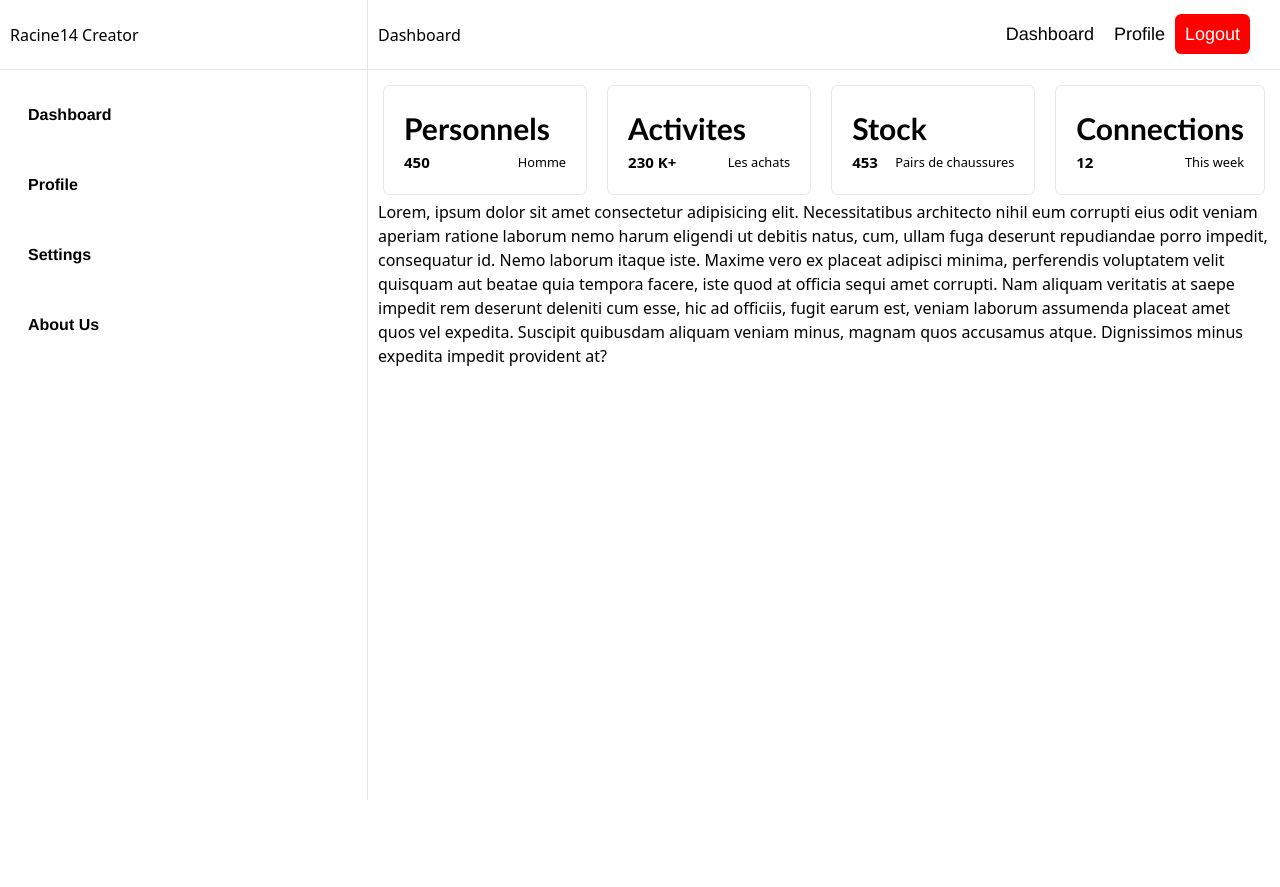
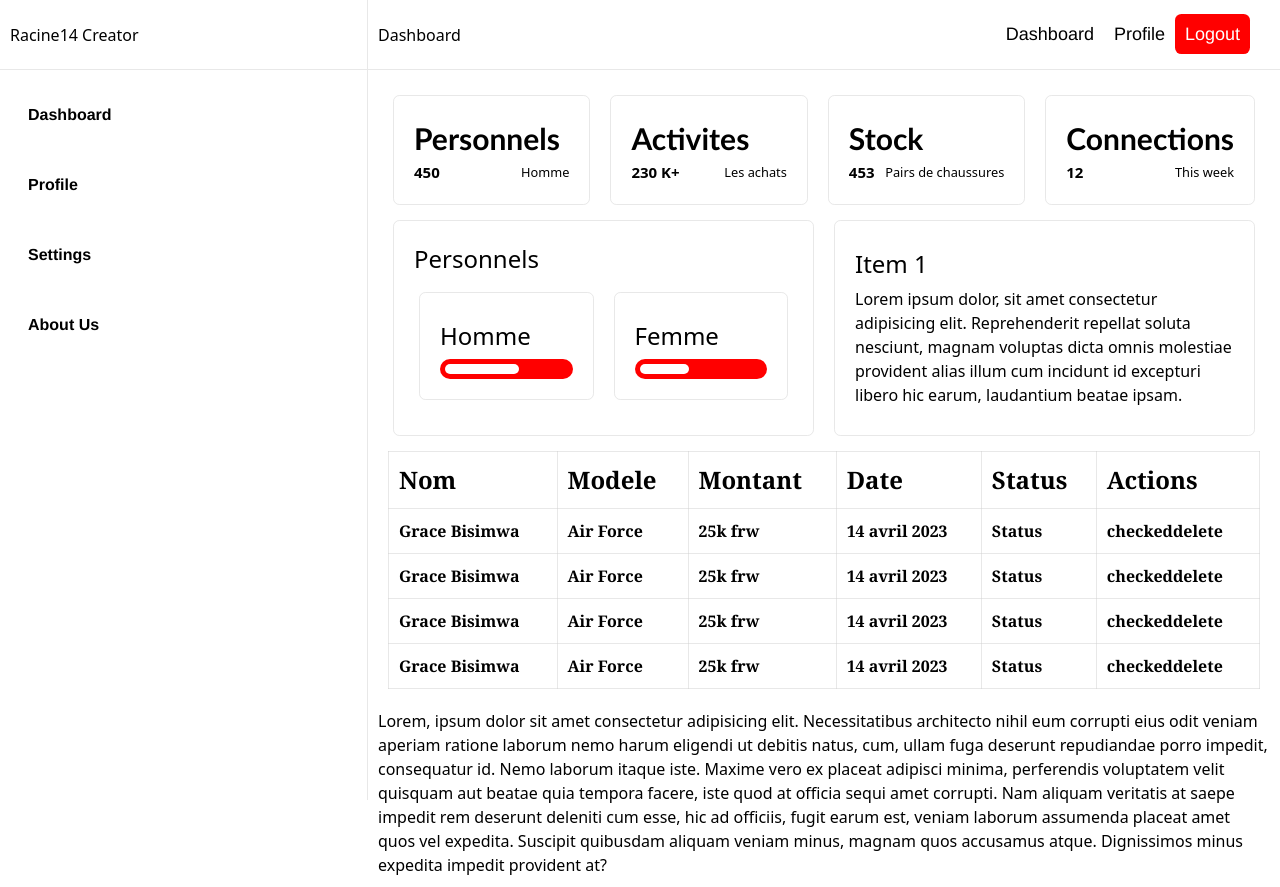
Before and after one commit to Racine14Creator/frontendReact, a React (Vite) app: page / in a window 1280 px wide. Before the commit the page ends 800 px from the top, so only its background shows below. Built offline with nearby package versions, Linux system fonts and the light colour scheme.

Commit message:
!? table

```diff
--- a/src/components/Dashboard/Dashboard.css
+++ b/src/components/Dashboard/Dashboard.css
@@ -30,9 +30,84 @@
     font-weight: 600;
 }
 
-@media (max-width: 760px) {
+.grid-2{
+    position: relative;
+    display: grid;
+    width: 100%;
+    grid-template-columns: repeat(2, 1fr);
+    gap: 20px;
+    padding: 5px;
+    margin: 10px 0;
+}
+
+.grid-2 .item-1{
+    position: relative;
+    display: block;
+    width: 100%;
+    padding: 20px;
+    border: 1px solid var(--grey);
+    border-radius: .4rem;
+}
+
+
+.item-1 h3{
+    font-size: x-large;
+    margin: 5px 0;
+}
+.item-1 h1{
+    font-size: x-large;
+}
+.cercle{
+    position: relative;
+    display: flex;
+    justify-content: start;
+    align-items: center;
+    width: 100%;
+    height: 20px;
+    padding: 5px;
+    border-radius: .7rem;
+    background-color: var(--red);
+}
+.cercle .path{
+    display: block;
+    padding: 5px;
+    height: 100%;
+    border-radius: .4rem;
+    background-color: var(--white);
+}
+
+
+@media (max-width: 1000px) {
     .grid{
         display: grid;
         grid-template-columns: 1fr;
     }
 }
+
+table.table{
+    position: relative;
+    width: 100%;
+    border-collapse: collapse;
+    border: 1px solid var(--grey);
+    font-family: Cambria, Cochin, Georgia, Times, 'Times New Roman', serif;
+    font-size: medium;
+    font-weight: 700;
+    padding: 5px;
+    margin: 10px 0;
+}
+
+.table thead{
+    text-align: left;
+    font-size: x-large;
+}
+
+.table,
+.table thead th,
+.table tbody tr td{
+    border: 1px solid var(--grey);
+    padding: 10px;
+}
+
+.table tbody tr{
+    padding: 10px;
+}
--- a/src/components/Dashboard/Dashboard.jsx
+++ b/src/components/Dashboard/Dashboard.jsx
@@ -3,6 +3,7 @@ import "./Dashboard.css";
 const Dashboard = () => {
   return (
     <>
+        <div className="wrapper">
         <div className="grid">
             <div className="item">
                 <h1 className="text-2xl text-bold">Personnels</h1>
@@ -34,6 +35,105 @@ const Dashboard = () => {
             </div>
 
         </div>
+
+        <div className="grid-2">
+            <div className="item-1">
+                <h1>Personnels</h1>
+                <div className="grid-2 bg-black">
+                    <div className="item-1">
+                        <h3>Homme</h3>
+                        <div className="cercle">
+
+                            <span className="path" style={{width: "60%"}}></span>
+                            <span className="percentage"></span>
+                        </div>
+                    </div>
+                    <div className="item-1">
+                        <h3>Femme</h3>
+                        <div className="cercle">
+
+                            <span className="path" style={{width: "40%"}}>
+                                <span className="percentage"></span>
+                            </span>
+                        </div>
+                    </div>
+                </div>
+            </div>
+            <div className="item-1">
+                <h3>Item 1</h3>
+                <p>
+                    Lorem ipsum dolor, sit amet consectetur adipisicing elit. Reprehenderit repellat soluta nesciunt, magnam voluptas dicta omnis molestiae provident alias illum cum incidunt id excepturi libero hic earum, laudantium beatae ipsam.
+                </p>
+            </div>
+        </div>
+
+        <div className="activites">
+            <table className="table">
+                <thead>
+                    <th>Nom</th>
+                    <th>Modele</th>
+                    <th>Montant</th>
+                    <th>Date</th>
+                    <th>Status</th>
+                    <th>Actions</th>
+                </thead>
+                <tbody>
+                    <tr>
+                        <td>Grace Bisimwa</td>
+                        <td>Air Force</td>
+                        <td>25k frw</td>
+                        <td>14 avril 2023</td>
+                        <td>Status</td>
+                        <td>
+                            <div className="group visible">
+                                <button className="button">checked</button>
+                                <button className="button">delete</button>
+                            </div>
+                        </td>
+                    </tr>
+                    <tr>
+                        <td>Grace Bisimwa</td>
+                        <td>Air Force</td>
+                        <td>25k frw</td>
+                        <td>14 avril 2023</td>
+                        <td>Status</td>
+                        <td>
+                            <div className="group visible">
+                                <button className="button">checked</button>
+                                <button className="button">delete</button>
+                            </div>
+                        </td>
+                    </tr>
+                    <tr>
+                        <td>Grace Bisimwa</td>
+                        <td>Air Force</td>
+                        <td>25k frw</td>
+                        <td>14 avril 2023</td>
+                        <td>Status</td>
+                        <td>
+                            <div className="group visible">
+                                <button className="button">checked</button>
+                                <button className="button">delete</button>
+                            </div>
+                        </td>
+                    </tr>
+                    <tr>
+                        <td>Grace Bisimwa</td>
+                        <td>Air Force</td>
+                        <td>25k frw</td>
+                        <td>14 avril 2023</td>
+                        <td>Status</td>
+                        <td>
+                            <div className="group visible">
+                                <button className="button">checked</button>
+                                <button className="button">delete</button>
+                            </div>
+                        </td>
+                    </tr>
+                </tbody>
+            </table>
+        </div>
+        </div>
     </>
   )
 }
```
